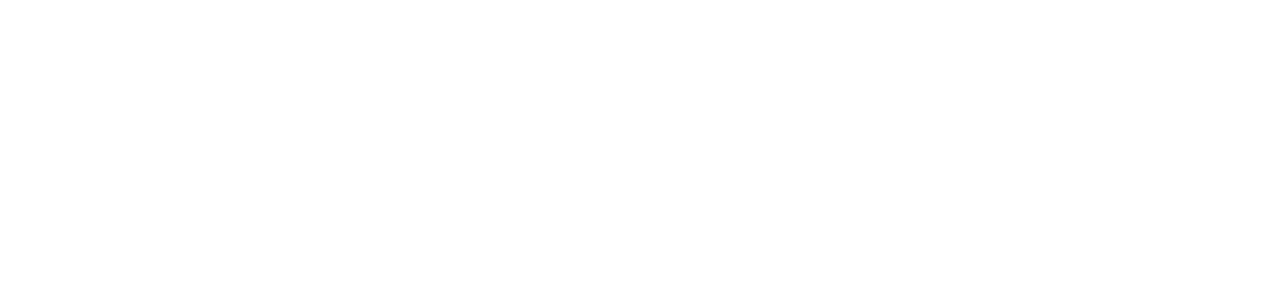
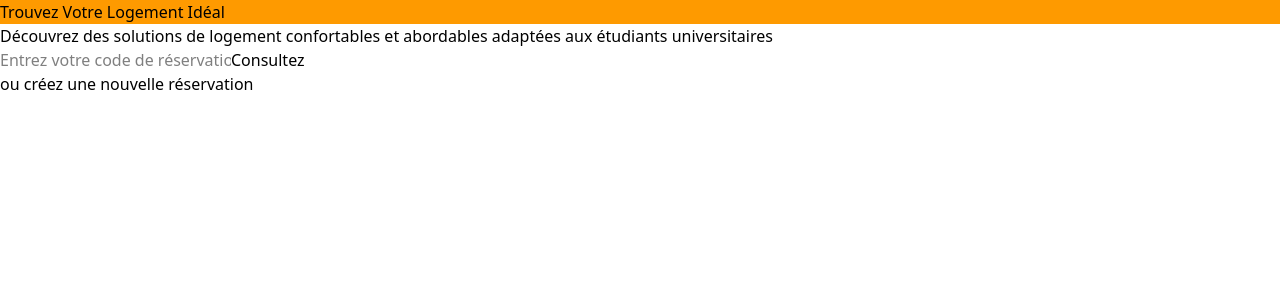
Before and after one commit to s1d1k0u/universia-logement, an Angular app: page / in a window 1280 px wide. Shown: the top 300 px of the page. Built offline with nearby package versions, Linux system fonts and the light colour scheme.

Commit message:
Add tailwndcss

```diff
--- a/angular.json
+++ b/angular.json
@@ -16,9 +16,7 @@
             "outputPath": "dist/universia-logement-ang",
             "index": "src/index.html",
             "browser": "src/main.ts",
-            "polyfills": [
-              "zone.js"
-            ],
+            "polyfills": ["zone.js"],
             "tsConfig": "tsconfig.app.json",
             "assets": [
               {
@@ -26,9 +24,7 @@
                 "input": "public"
               }
             ],
-            "styles": [
-              "src/styles.css"
-            ],
+            "styles": ["src/styles.css"],
             "scripts": []
           },
           "configurations": {
@@ -73,10 +69,7 @@
         "test": {
           "builder": "@angular-devkit/build-angular:karma",
           "options": {
-            "polyfills": [
-              "zone.js",
-              "zone.js/testing"
-            ],
+            "polyfills": ["zone.js", "zone.js/testing"],
             "tsConfig": "tsconfig.spec.json",
             "assets": [
               {
@@ -84,10 +77,7 @@
                 "input": "public"
               }
             ],
-            "styles": [
-              "node_modules/bootstrap/dist/css/bootstrap.min.css",
-              "src/styles.css"
-            ],
+            "styles": ["src/styles.css"],
             "scripts": []
           }
         }
--- a/package.json
+++ b/package.json
@@ -18,8 +18,10 @@
     "@angular/platform-browser": "^19.0.0",
     "@angular/platform-browser-dynamic": "^19.0.0",
     "@angular/router": "^19.0.0",
-    "bootstrap": "^5.3.3",
+    "@tailwindcss/postcss": "^4.0.6",
+    "postcss": "^8.5.1",
     "rxjs": "~7.8.0",
+    "tailwindcss": "^4.0.6",
     "tslib": "^2.3.0",
     "zone.js": "~0.15.0"
   },
--- a/src/app/app.component.html
+++ b/src/app/app.component.html
@@ -1,182 +1,18 @@
-<!-- * * * * * * * * * * * * * * * * * * * * * * * * * * * * * * * -->
-<!-- * * * * * * * * * * * The content below * * * * * * * * * * * -->
-<!-- * * * * * * * * * * is only a placeholder * * * * * * * * * * -->
-<!-- * * * * * * * * * * and can be replaced.  * * * * * * * * * * -->
-<!-- * * * * * * * * * * * * * * * * * * * * * * * * * * * * * * * -->
-<!-- * * * * * * * * * Delete the template below * * * * * * * * * -->
-<!-- * * * * * * * to get started with your project! * * * * * * * -->
-<!-- * * * * * * * * * * * * * * * * * * * * * * * * * * * * * * * -->
-
-<style>
-  :host {
-    --bright-blue: oklch(51.01% 0.274 263.83);
-    --electric-violet: oklch(53.18% 0.28 296.97);
-    --french-violet: oklch(47.66% 0.246 305.88);
-    --vivid-pink: oklch(69.02% 0.277 332.77);
-    --hot-red: oklch(61.42% 0.238 15.34);
-    --orange-red: oklch(63.32% 0.24 31.68);
-
-    --gray-900: oklch(19.37% 0.006 300.98);
-    --gray-700: oklch(36.98% 0.014 302.71);
-    --gray-400: oklch(70.9% 0.015 304.04);
-
-    --red-to-pink-to-purple-vertical-gradient: linear-gradient(
-      180deg,
-      var(--orange-red) 0%,
-      var(--vivid-pink) 50%,
-      var(--electric-violet) 100%
-    );
-
-    --red-to-pink-to-purple-horizontal-gradient: linear-gradient(
-      90deg,
-      var(--orange-red) 0%,
-      var(--vivid-pink) 50%,
-      var(--electric-violet) 100%
-    );
-
-    --pill-accent: var(--bright-blue);
-
-    font-family: "Inter", -apple-system, BlinkMacSystemFont, "Segoe UI", Roboto,
-      Helvetica, Arial, sans-serif, "Apple Color Emoji", "Segoe UI Emoji",
-      "Segoe UI Symbol";
-    box-sizing: border-box;
-    -webkit-font-smoothing: antialiased;
-    -moz-osx-font-smoothing: grayscale;
-  }
-
-  h1 {
-    font-size: 3.125rem;
-    color: var(--gray-900);
-    font-weight: 500;
-    line-height: 100%;
-    letter-spacing: -0.125rem;
-    margin: 0;
-    font-family: "Inter Tight", -apple-system, BlinkMacSystemFont, "Segoe UI",
-      Roboto, Helvetica, Arial, sans-serif, "Apple Color Emoji",
-      "Segoe UI Emoji", "Segoe UI Symbol";
-  }
-
-  p {
-    margin: 0;
-    color: var(--gray-700);
-  }
-
-  main {
-    width: 100%;
-    min-height: 100%;
-    display: flex;
-    justify-content: center;
-    align-items: center;
-    padding: 1rem;
-    box-sizing: inherit;
-    position: relative;
-  }
-
-  .angular-logo {
-    max-width: 9.2rem;
-  }
-
-  .content {
-    display: flex;
-    justify-content: space-around;
-    width: 100%;
-    max-width: 700px;
-    margin-bottom: 3rem;
-  }
-
-  .content h1 {
-    margin-top: 1.75rem;
-  }
-
-  .content p {
-    margin-top: 1.5rem;
-  }
-
-  .divider {
-    width: 1px;
-    background: var(--red-to-pink-to-purple-vertical-gradient);
-    margin-inline: 0.5rem;
-  }
-
-  .pill-group {
-    display: flex;
-    flex-direction: column;
-    align-items: start;
-    flex-wrap: wrap;
-    gap: 1.25rem;
-  }
-
-  .pill {
-    display: flex;
-    align-items: center;
-    --pill-accent: var(--bright-blue);
-    background: color-mix(in srgb, var(--pill-accent) 5%, transparent);
-    color: var(--pill-accent);
-    padding-inline: 0.75rem;
-    padding-block: 0.375rem;
-    border-radius: 2.75rem;
-    border: 0;
-    transition: background 0.3s ease;
-    font-family: var(--inter-font);
-    font-size: 0.875rem;
-    font-style: normal;
-    font-weight: 500;
-    line-height: 1.4rem;
-    letter-spacing: -0.00875rem;
-    text-decoration: none;
-  }
-
-  .pill:hover {
-    background: color-mix(in srgb, var(--pill-accent) 15%, transparent);
-  }
-
-  .pill-group .pill:nth-child(6n + 1) {
-    --pill-accent: var(--bright-blue);
-  }
-  .pill-group .pill:nth-child(6n + 2) {
-    --pill-accent: var(--french-violet);
-  }
-  .pill-group .pill:nth-child(6n + 3),
-  .pill-group .pill:nth-child(6n + 4),
-  .pill-group .pill:nth-child(6n + 5) {
-    --pill-accent: var(--hot-red);
-  }
-
-  .pill-group svg {
-    margin-inline-start: 0.25rem;
-  }
-
-  .social-links {
-    display: flex;
-    align-items: center;
-    gap: 0.73rem;
-    margin-top: 1.5rem;
-  }
-
-  .social-links path {
-    transition: fill 0.3s ease;
-    fill: var(--gray-400);
-  }
-
-  .social-links a:hover svg path {
-    fill: var(--gray-900);
-  }
-
-  @media screen and (max-width: 650px) {
-    .content {
-      flex-direction: column;
-      width: max-content;
-    }
-
-    .divider {
-      height: 1px;
-      width: 100%;
-      background: var(--red-to-pink-to-purple-horizontal-gradient);
-      margin-block: 1.5rem;
-    }
-  }
-</style>
-
-<main class="main"></main>
+<main class="">
+  <div>
+    <h1 class="bg-amber-500">Trouvez Votre Logement Idéal</h1>
+    <p>
+      Découvrez des solutions de logement confortables et abordables adaptées
+      aux étudiants universitaires
+    </p>
+  </div>
+  <form>
+    <div class="bg-$gray-100">
+      <input type="text" placeholder="Entrez votre code de réservation" />
+      <button type="submit" class="bg-$purple-500">Consultez</button>
+      <p>ou <a href="#">créez une nouvelle réservation</a></p>
+    </div>
+  </form>
+</main>
 
 <router-outlet />
--- a/src/styles.css
+++ b/src/styles.css
@@ -1 +1,2 @@
 /* You can add global styles to this file, and also import other style files */
+@import "tailwindcss";
```
Also changed, not shown: .postcssrc.json (added), 1 other file (tests, documents, lock files or other folders).
